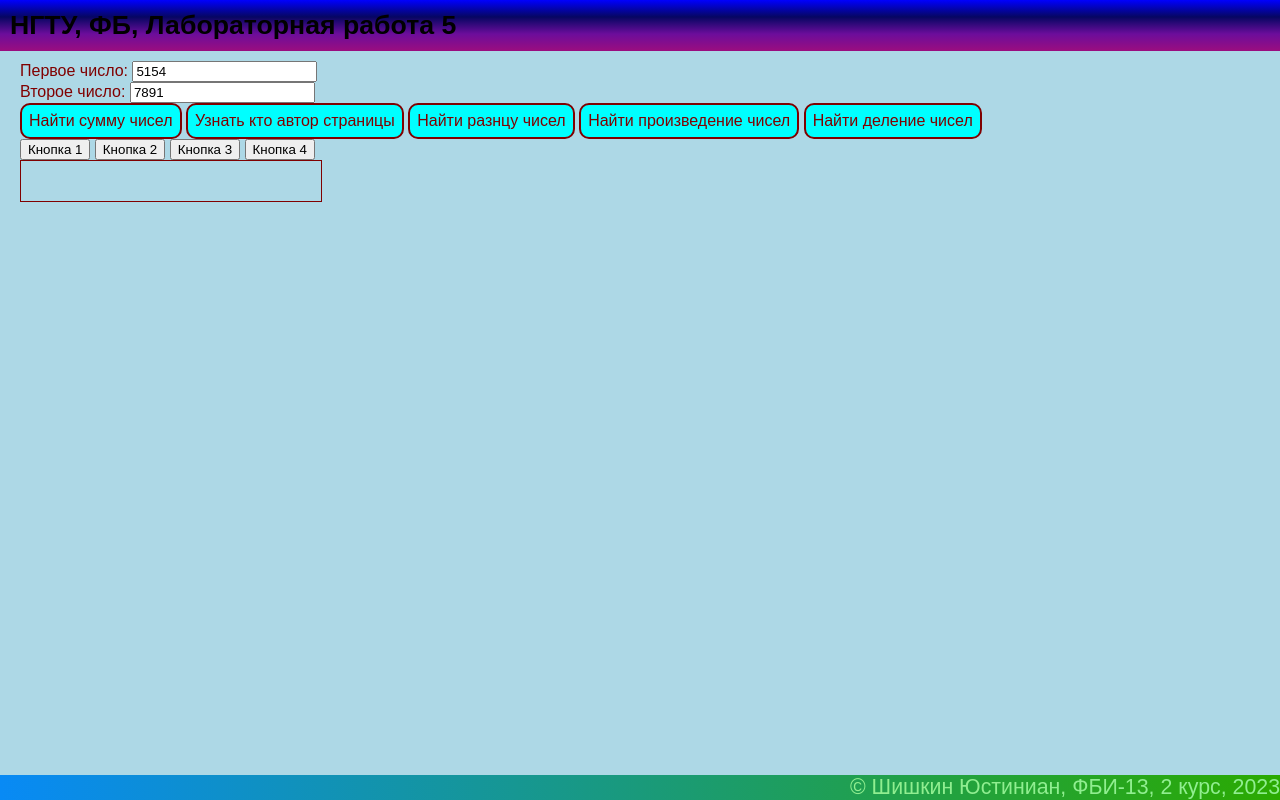
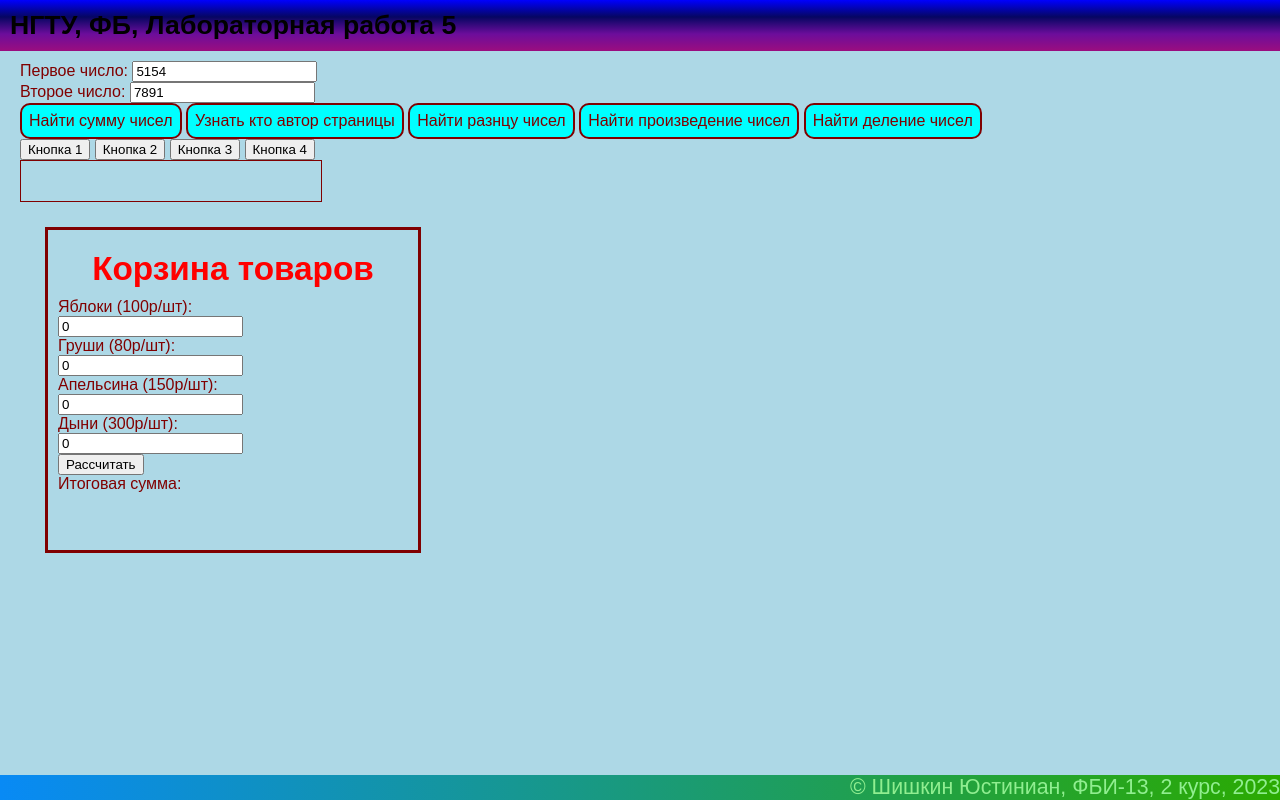
Before and after one commit to CrazyDiamond1488/web-labs, a plain HTML site: page lab5.html in a window 1280 px wide. Drawn offline with Linux system fonts and the light colour scheme.

Commit message:
Корзина товаров

```diff
--- a/lab5.html
+++ b/lab5.html
@@ -55,6 +55,23 @@
         output.style.border = border;
     }
 
+    function Sum () {
+        let Apple = document.getElementById("Apple");
+        let Pear = document.getElementById("Pear");
+        let Orange = document.getElementById("Orange");
+        let Melon = document.getElementById("Melon");
+
+        let a = parseInt(Apple.value);
+        let b = parseInt(Pear.value);
+        let c = parseInt(Orange.value);
+        let d = parseInt(Melon.value);
+        let result = a*100 + b*80 + c*150 + d*300;
+
+        let f = document.getElementById("Money")
+        f.innerHTML = 'Итоговая сумма : ' + result + ' рублей.'
+
+    }
+
     </script>
     <style>
         .message {
@@ -73,6 +90,24 @@
             border: 1px solid;
             width: 300px;
             height: 40px;
+
+        }
+
+        .Store {
+            border: 3px solid;
+            width: 350px;
+            height: 300px;
+            text-align: left;
+            padding: 10px;
+            margin: 25px;
+        }
+
+        .Basket {
+            font-weight: bold;
+            font-size: 25pt;
+            text-align: center;
+            color: red;
+            padding: 10px;
 
         }
 
@@ -102,6 +137,16 @@
         </div>
 
         <div id="output"></div>
+
+        <div class="Store">
+            <div class="Basket">Корзина товаров</div>
+            <label>Яблоки (100р/шт): <div><input type="number" value="0" id="Apple"></label></div>
+            <label>Груши (80р/шт): <div><input type="number" value="0" id="Pear"></label></label></div>
+            <label>Апельсина (150р/шт): <div><input type="number" value="0" id="Orange"></label></label></div>
+            <label>Дыни (300р/шт): <div><input type="number" value="0" id="Melon"></label></label></div>
+            <input type="button" value="Рассчитать" onclick="Sum()">
+            <div id="Money">Итоговая сумма:</div>
+        </div>
     </main>
 
     <footer onclick="showAuthor()">
```
